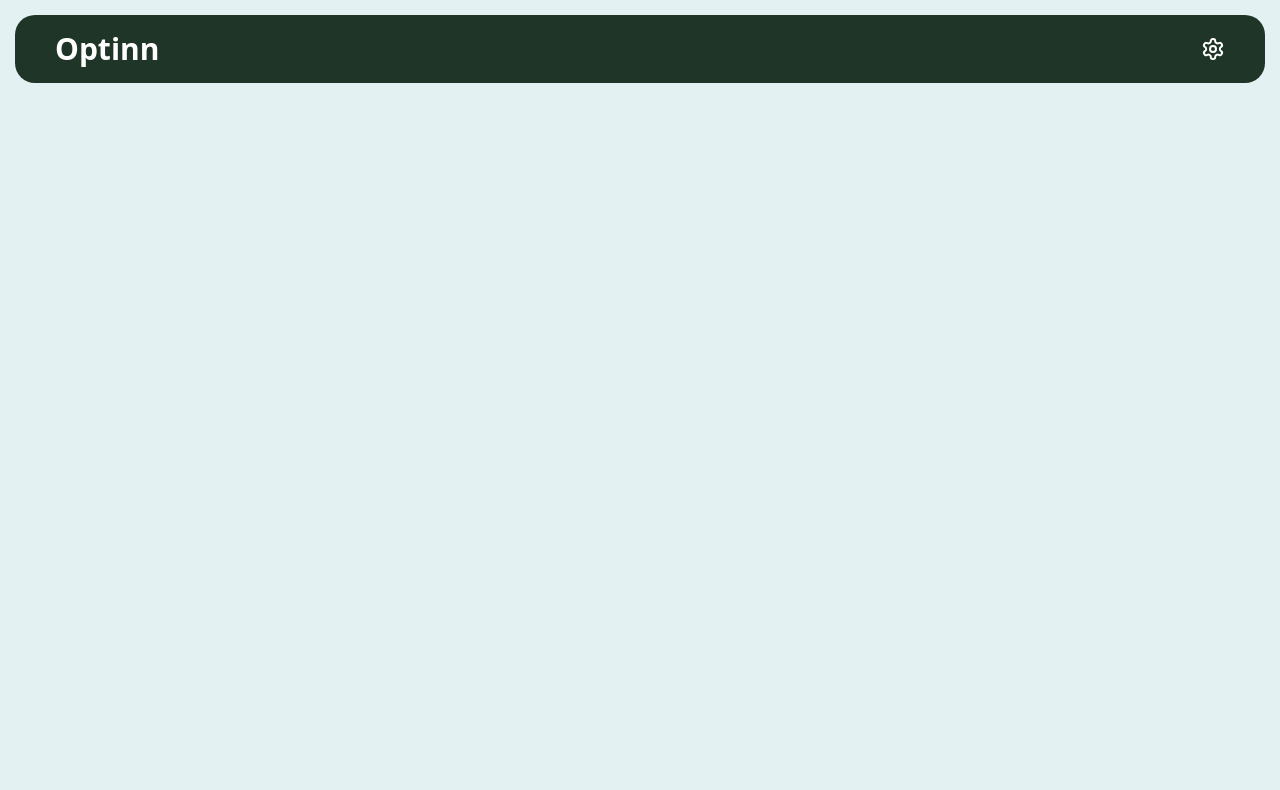
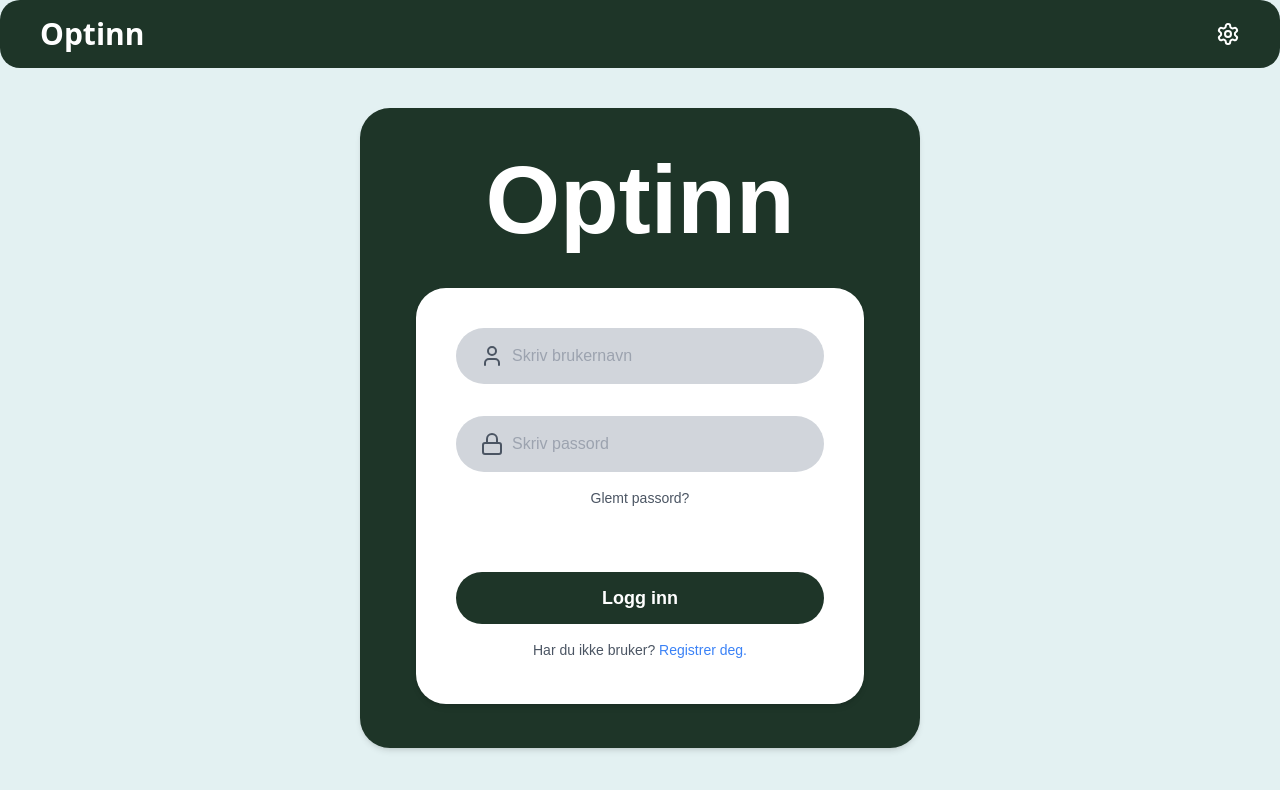
Before and after one commit to AndyVege/OptinnBachelor, a Next.js app in the folder optinnbachelor/: page /login in a window 1280 px wide. Shown: the top 790 px of the page. Built offline with nearby package versions, Linux system fonts and the light colour scheme.

Commit message:
Login page layout

```diff
--- a/optinnbachelor/app/globals.css
+++ b/optinnbachelor/app/globals.css
@@ -10,6 +10,6 @@
 body {
   color: var(--foreground);
   background: var(--background);
-  padding: 15px;
+  padding: 15;
   font-family: Arial, Helvetica, sans-serif;
 }
--- a/optinnbachelor/app/login/page.tsx
+++ b/optinnbachelor/app/login/page.tsx
@@ -2,6 +2,8 @@
 import Navbar from "../Components/loginNavbar";
 import { useState } from "react";
 import Link from "next/link"
+ImportIcon
+  import { ImportIcon, UserIcon, LockIcon} from "lucide-react";
 
 
 
@@ -17,10 +19,51 @@ const renderDashboard = () => {
 
   return(
     <div>
-     <Navbar activeTab={activeTab} setActiveTab={setActiveTab} />
-     <div>
+    <Navbar activeTab={activeTab} setActiveTab={setActiveTab} />
+    <div>
+      <div className="p-10 grid grid-cols-1 place-items-center gap-6">
+        <div className="bg-[#1E3528] rounded-[30px] shadow-md p-6 h-[40rem] w-[35rem] flex flex-col items-center justify-center">
+          <div className="text-8xl font-bold font-san text-white mb-10">
+            Optinn
+          </div>
+          <div className="bg-white rounded-[30px] shadow-md p-10 w-[28rem] h-[26rem] flex flex-col items-center">
+          {/* Brukernavn Input */}
+          <div className="flex items-center bg-gray-300 rounded-full p-4 w-full mb-8">
+            <span className="text-gray-600 text-xl ml-2"><UserIcon></UserIcon></span> {/* Ikon fra lucide-react */}
+            <input
+              type="text"
+              placeholder="Skriv brukernavn"
+              className="bg-transparent outline-none text-gray-600 w-full ml-2"
+            />
+          </div>
 
-     </div>
+          {/* Passord Input */}
+          <div className="flex items-center bg-gray-300 rounded-full p-4 w-full mb-4">
+            <span className="text-gray-600 text-xl ml-2"><LockIcon></LockIcon></span> {/* Ikon fra lucide-react */}
+            <input
+              type="password"
+              placeholder="Skriv passord"
+              className="bg-transparent outline-none text-gray-600 w-full ml-2"
+            />
+          </div>
+
+          {/* Glemt passord */}
+          <p className="text-gray-600 text-sm mb-16 cursor-pointer">Glemt passord?</p>
+
+          {/* Login Button */}
+          <button className="bg-[#1E3528] text-white font-bold py-3 px-6 rounded-full text-lg w-full">
+            Logg inn
+          </button>
+
+          {/* Registrer Link */}
+          <p className="text-gray-600 text-sm mt-4">
+            Har du ikke bruker? <span className="text-blue-500 cursor-pointer">Registrer deg.</span>
+          </p>
+        </div>
+        </div>
+      </div>
     </div>
+  </div>
+
   )
   };
```
